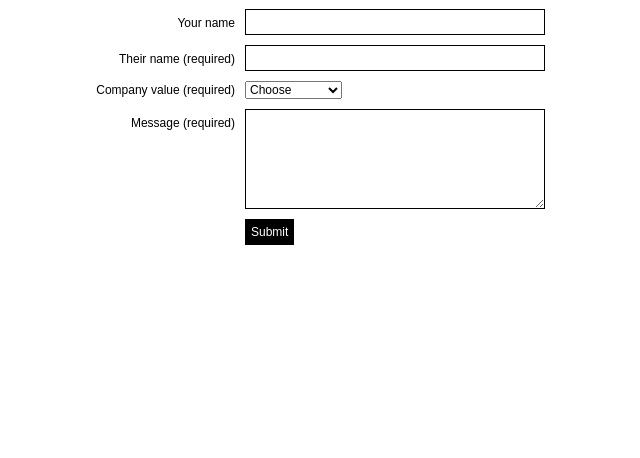
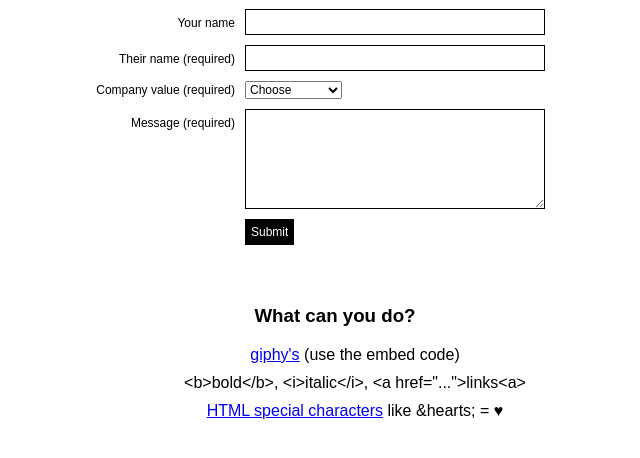
Before and after one commit to emfluencekc/emfl.shoutouts.custom, a PHP site: page / in a window 1280 px wide. Shown: the part 81-539 px from the top of the page, without its empty margins (305-945 px from the left). Run offline with PHP 8.4, Linux system fonts and the light colour scheme.

Commit message:
It's kinda styled!

```diff
--- a/css/submit.css
+++ b/css/submit.css
@@ -53,3 +53,12 @@ input[type=submit] {
     color: white;
     cursor: pointer;
 }
+.about {
+    margin: 50px;
+}
+.about ul {
+    list-style-type: none;
+}
+.about li {
+    margin: 10px;
+}
--- a/inc/common.functions.php
+++ b/inc/common.functions.php
@@ -3,6 +3,12 @@
 function emfl_sanitize_html($input) {
   require_once 'vendor/htmlpurifier/HTMLPurifier.auto.php';
   $config = HTMLPurifier_Config::createDefault();
+  $config->set('HTML.Allowed', 'p,b,strong,a[href],i,em,iframe,img');
+  $config->set('HTML.AllowedAttributes', array('a.href', 'img.src', 'img.style', '*.class', '*.alt', '*.title', '*.border', 'a.target', 'a.rel','iframe.src'));
+  $config->set('AutoFormat.AutoParagraph', true);
+  $config->set('AutoFormat.RemoveEmpty.Predicate', array('iframe' => array ('src')));
+  $config->set('HTML.SafeIframe', TRUE);
+  $config->set('URI.SafeIframeRegexp', '%^https://(www.youtube.com/embed/|player.vimeo.com/video/|giphy.com/embed/)%');
   $purifier = new HTMLPurifier($config);
   return $purifier->purify($input);
 }
--- a/inc/submit.form.php
+++ b/inc/submit.form.php
@@ -1,7 +1,7 @@
 <!DOCTYPE html>
 <html>
 <head>
-  <title>Submit an emfluence shout-out!</title>
+  <title>Submit &hearts;</title>
   <link rel="stylesheet" href="css/submit.css" />
 </head>
 <body>
@@ -39,5 +39,14 @@
 
     <input type="submit" value="Submit" />
   </form>
+
+  <section class="about">
+    <h3>What can you do?</h3>
+    <ul>
+      <li><a href="https://giphy.com">giphy's</a> (use the embed code)</li>
+      <li>&lt;b&gt;bold&lt;/b&gt;, &lt;i&gt;italic&lt;/i&gt;, &lt;a href=&quot;...&quot;&gt;links&lt;a&gt;</li>
+      <li><a href="http://www.degraeve.com/reference/specialcharacters.php">HTML special characters</a> like &amp;hearts; = &hearts;</li>
+    </ul>
+  </section>
 </body>
 </html>
--- a/inc/submit.success.php
+++ b/inc/submit.success.php
@@ -1,7 +1,7 @@
 <!DOCTYPE html>
 <html>
 <head>
-  <title>Submit a shoutout!</title>
+  <title>&hearts; thx</title>
   <link rel="stylesheet" href="css/submit.css" />
 </head>
   <body>
```
Also changed, not shown: css/display.css (+47 -4 lines), display.php (+10 -6 lines).
